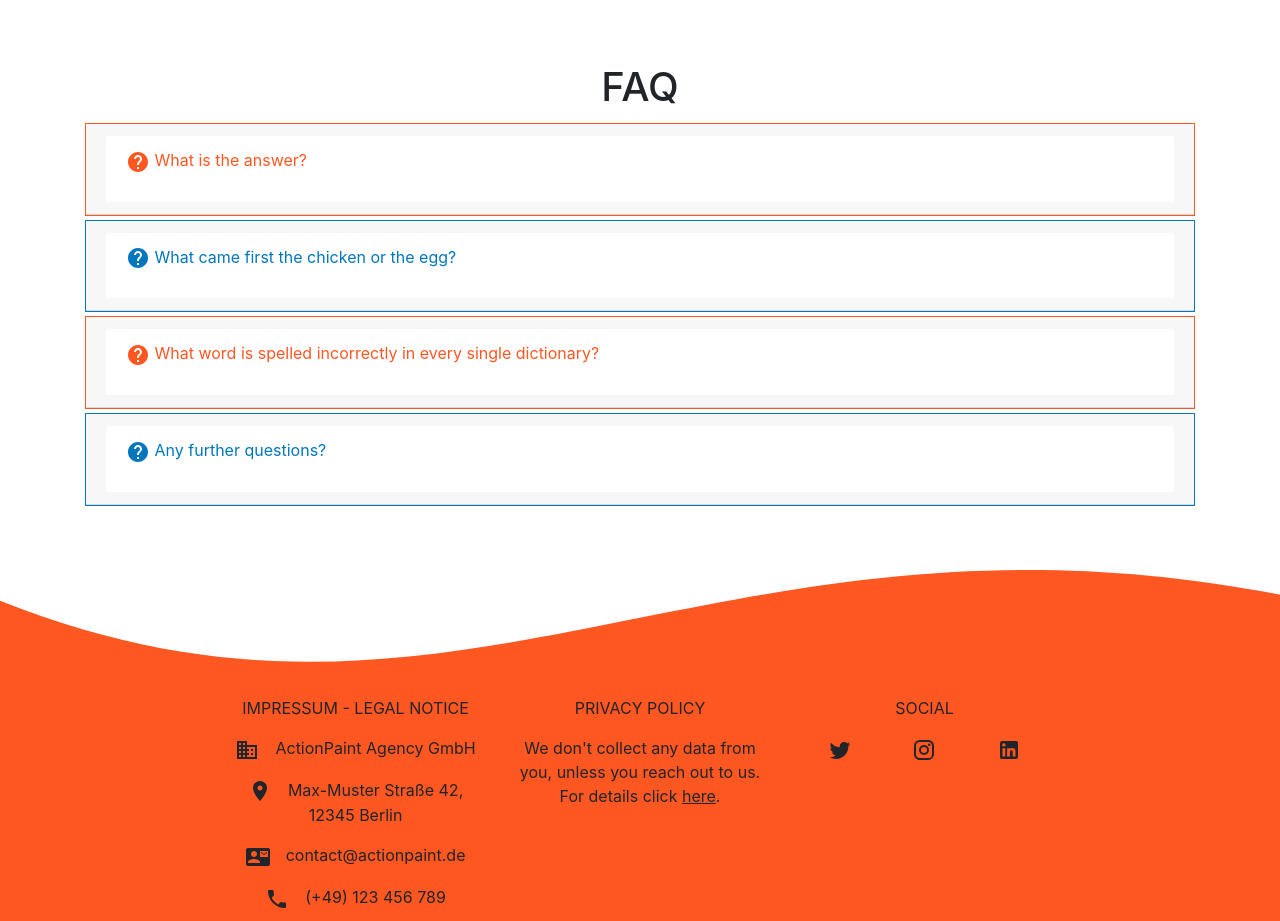
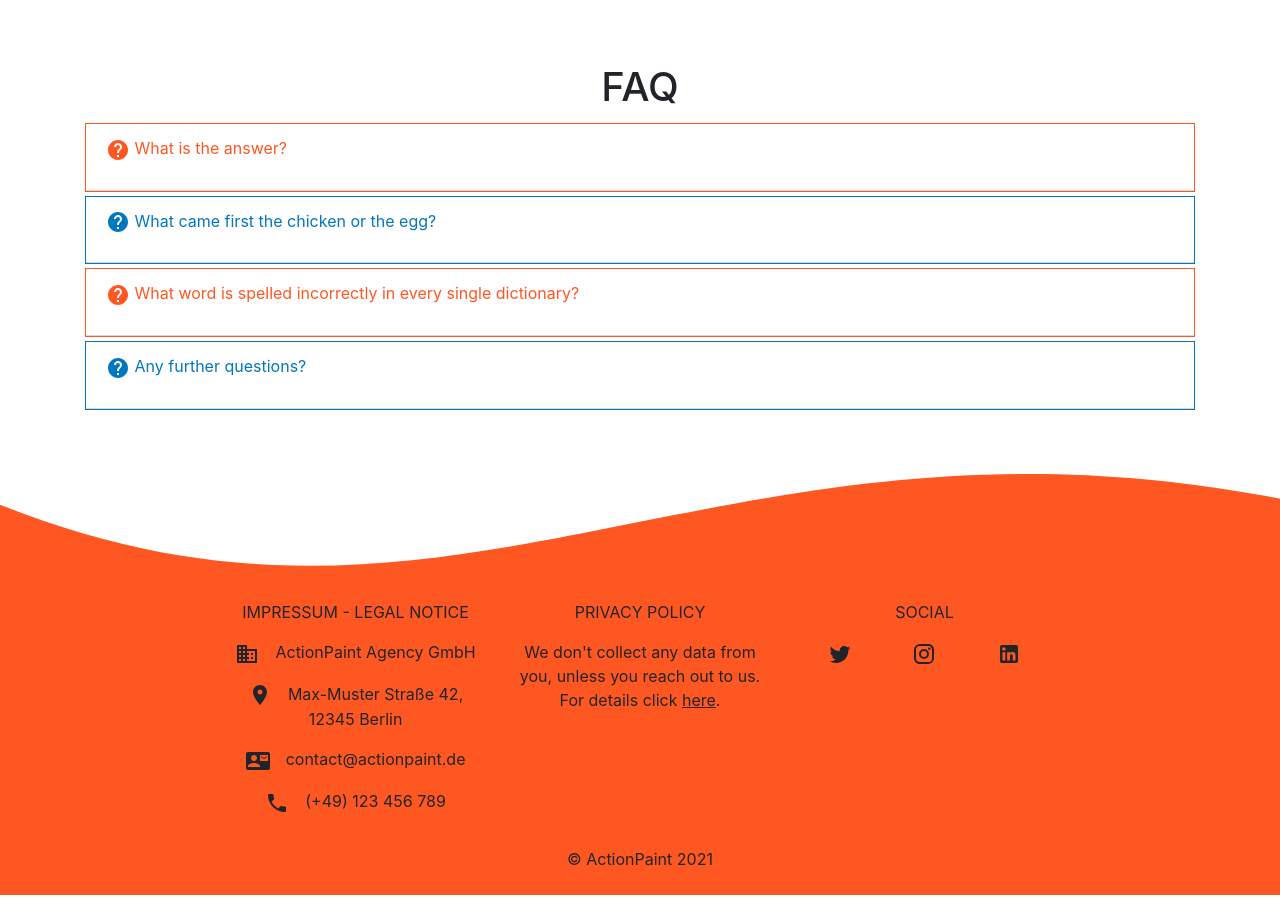
Before and after one commit to F1nnM/ActionPaint, a React (Create React App) app: page / in a window 1280 px wide. Shown: the part 3660-4581 px from the top of the page. After the commit the page ends 4555 px from the top, so only its background shows below. Built offline with nearby package versions, Linux system fonts and the light colour scheme.

Commit message:
Add !Important statement for padding

```diff
--- a/src/components/FAQ.module.css
+++ b/src/components/FAQ.module.css
@@ -21,11 +21,10 @@
     background-color: white!important;
     border: 0px !important;
     text-align: left !important;
-
 }
 .answer{
     margin-left:2%;
 }
 .cardheader{
-    padding:0;
+    padding: 0% !important
 }
```
